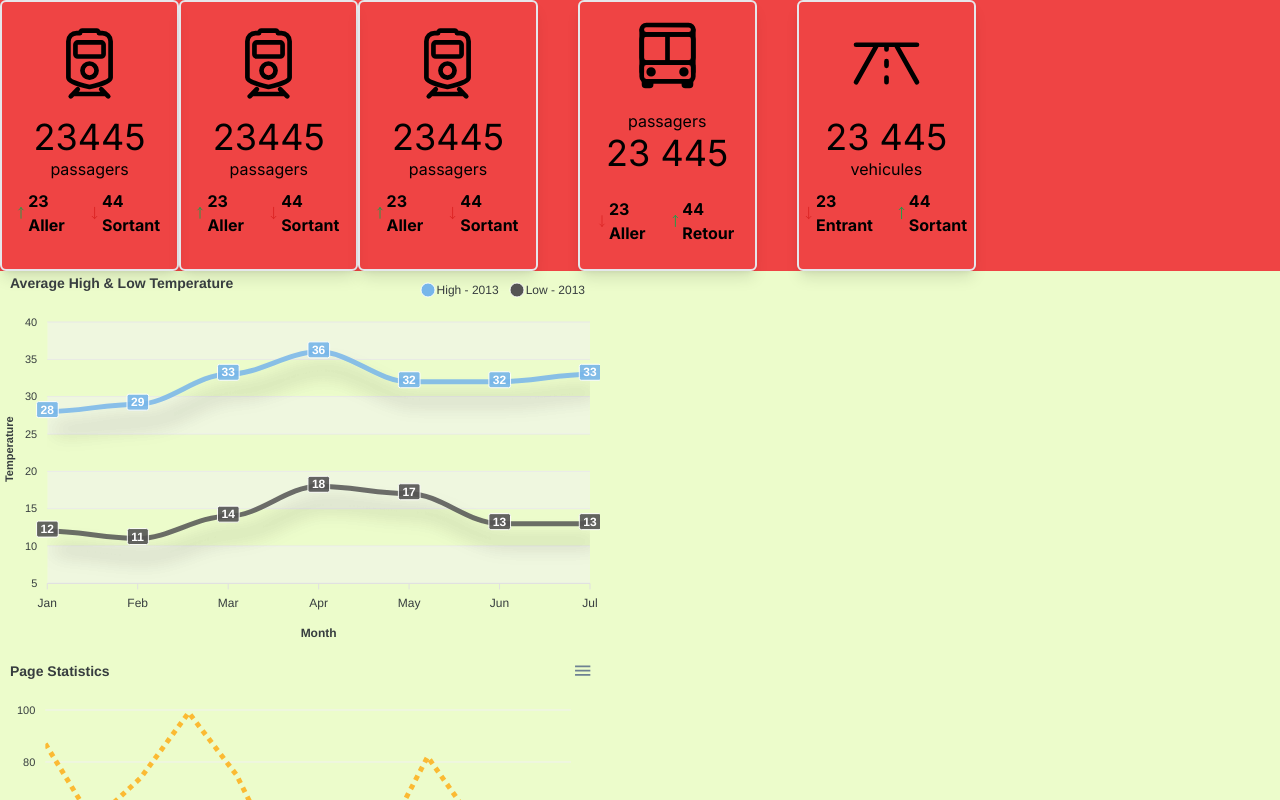
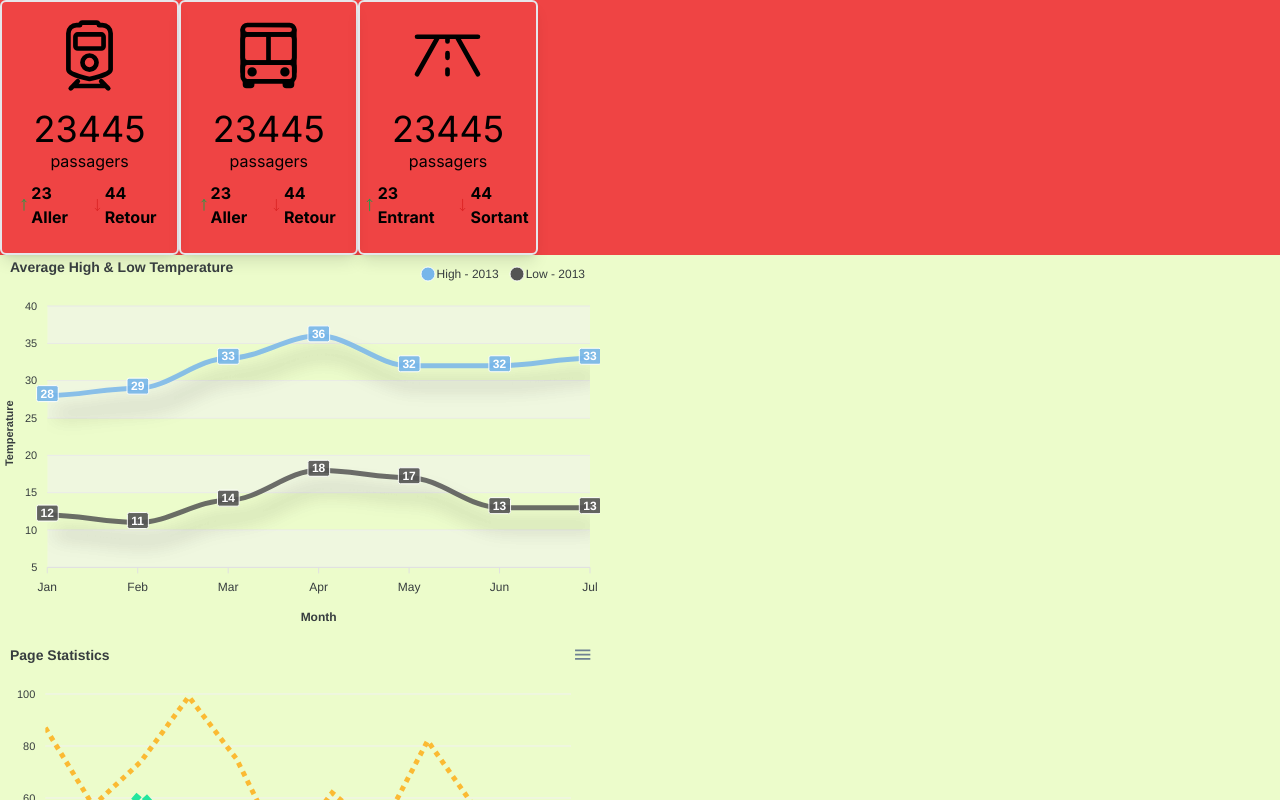
Before and after one commit to alphacpc/TRAFIC-SN-DK, a Next.js app in the folder ui/: page / in a window 1280 px wide. Shown: the top 800 px of the page. Built offline with nearby package versions, Linux system fonts and the light colour scheme.

Commit message:
remove other div for mini code

```diff
--- a/ui/src/app/page.tsx
+++ b/ui/src/app/page.tsx
@@ -15,74 +15,26 @@ export default function Home() {
     <main className="fle min-h-screen flex-col items-center justify-between bg-lime-100">
 
       <div className="flex bg-red-500">
+        <PanelStatCompoment IconTitle={<IoTrainOutline size={75}/>} title="passagers"
+          count_glo={23445} count_in={23} label_in="Aller"
+          count_out={44} label_out="Retour"
+          IconIn={<HiOutlineArrowLongUp className="text-green-600" size={20} /> }
+          IconOut={<HiOutlineArrowLongDown className="text-red-600" size={20} />}
+        />
 
-      <PanelStatCompoment IconTitle={<IoTrainOutline size={75}/>} title="passagers"
-        count_glo={23445} count_in={23} label_in="Aller"
-        count_out={44} label_out="Sortant"
-        IconIn={<HiOutlineArrowLongUp className="text-green-600" size={20} /> }
-        IconOut={<HiOutlineArrowLongDown className="text-red-600" size={20} />}
-      />
+        <PanelStatCompoment IconTitle={<IoBusOutline size={75}/>} title="passagers"
+          count_glo={23445} count_in={23} label_in="Aller"
+          count_out={44} label_out="Retour"
+          IconIn={<HiOutlineArrowLongUp className="text-green-600" size={20} /> }
+          IconOut={<HiOutlineArrowLongDown className="text-red-600" size={20} />}
+        />
 
-      <PanelStatCompoment IconTitle={<IoTrainOutline size={75}/>} title="passagers"
-        count_glo={23445} count_in={23} label_in="Aller"
-        count_out={44} label_out="Sortant"
-        IconIn={<HiOutlineArrowLongUp className="text-green-600" size={20} /> }
-        IconOut={<HiOutlineArrowLongDown className="text-red-600" size={20} />}
-      />
-
-      <PanelStatCompoment IconTitle={<IoTrainOutline size={75}/>} title="passagers"
-        count_glo={23445} count_in={23} label_in="Aller"
-        count_out={44} label_out="Sortant"
-        IconIn={<HiOutlineArrowLongUp className="text-green-600" size={20} /> }
-        IconOut={<HiOutlineArrowLongDown className="text-red-600" size={20} />}
-      />
-
-      <div className="div-panel-stat-trafic w-[14vw] mx-10 border-2 border-bla rounded-md shadow-lg p-4 flex flex-col items-center justify-center">
-        <IoBusOutline size={75}/>
-
-        <p className="mt-4">passagers</p>
-        <p className="text-4xl mb-4">23 445</p>
-
-        <div className="flex items-center">
-
-          <div className="p-2 flex items-center">
-            <HiOutlineArrowLongDown className="text-red-600" size={20} />
-            <span className="font-bold">23 Aller</span>
-          </div>
-
-          <div className="p-2 flex items-center">
-            <HiOutlineArrowLongUp className="text-green-600" size={20} />
-            <span className="font-bold">44 Retour</span>
-          </div>
-
-        </div>
-      </div>
-
-
-      <div className="div-panel-stat-trafic w-[14vw] border-2 border-bla rounded-md shadow-lg p-4 flex flex-col items-center justify-center">
-        <PiRoadHorizon size={75}/>
-
-
-        <p className="text-4xl mt-4">23 445</p>
-        <p>vehicules</p>
-
-        <div className="flex items-center justify-between">
-
-          <div className="p-2 flex items-center ">
-            <HiOutlineArrowLongDown className="text-red-600" size={20} />
-            <span className="font-bold">23 Entrant</span>
-          </div>
-
-          <div className="p-2 flex items-center">
-            <HiOutlineArrowLongUp className="text-green-600" size={20} />
-            <span className="font-bold">44 Sortant</span>
-          </div>
-
-        </div>
-      </div>
-
-
-
+        <PanelStatCompoment IconTitle={<PiRoadHorizon size={75}/>} title="passagers"
+          count_glo={23445} count_in={23} label_in="Entrant"
+          count_out={44} label_out="Sortant"
+          IconIn={<HiOutlineArrowLongUp className="text-green-600" size={20} /> }
+          IconOut={<HiOutlineArrowLongDown className="text-red-600" size={20} />}
+        />
       </div>
 
 
```
